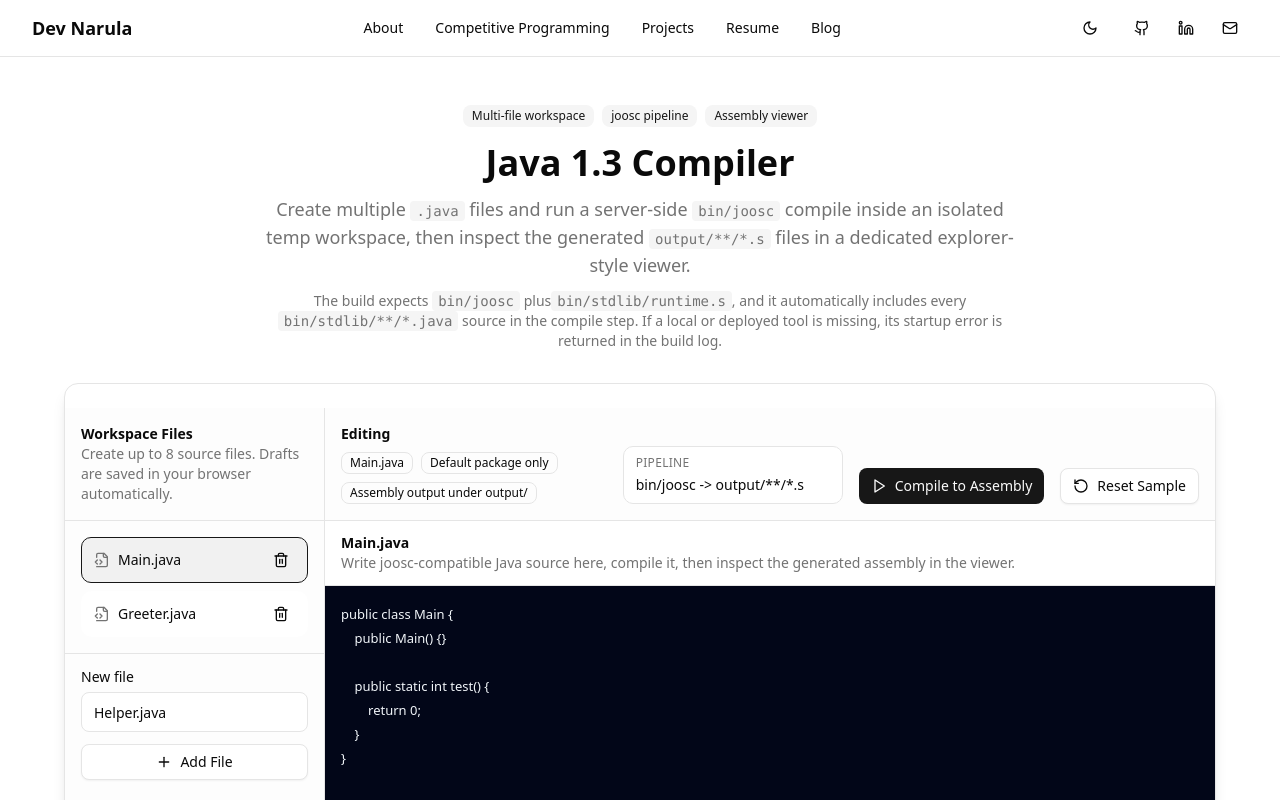
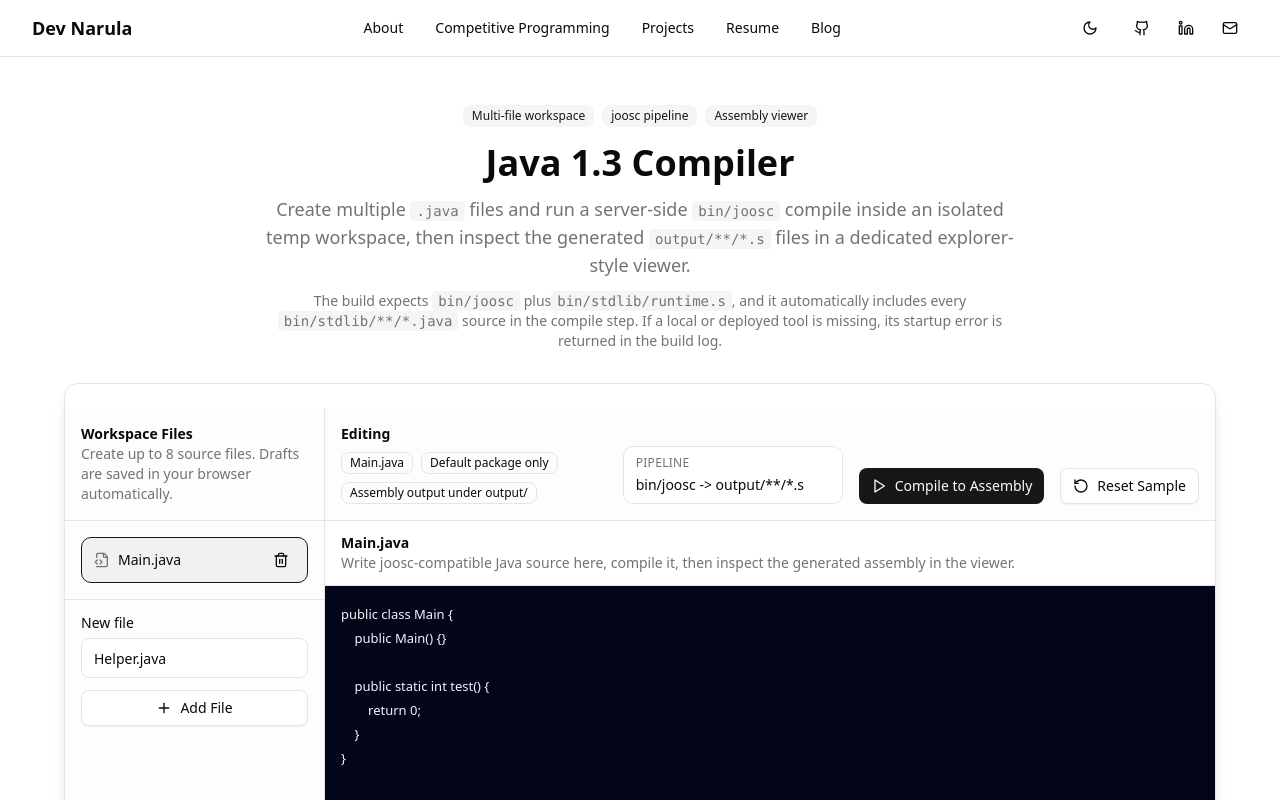
Before and after one commit to devnarula/website, a Next.js app: page /projects/java-compiler in a window 1280 px wide. Shown: the top 800 px of the page. Built offline with nearby package versions, Linux system fonts and the light colour scheme.

Commit message:
updated initial java files

```diff
--- a/components/java-compiler-sandbox.tsx
+++ b/components/java-compiler-sandbox.tsx
@@ -53,20 +53,7 @@ const createStarterFiles = (): SourceFile[] => [
 }
 
 `,
-  },
-  {
-    id: "greeter",
-    name: "Greeter.java",
-    content: `public class Greeter {
-    public Greeter() {}
-
-    public static int f() {
-        return 0;
-    }
-}
-
-`,
-  },
+  }
 ]
 
 const createFileId = () => `file-${Math.random().toString(36).slice(2, 10)}`
```
